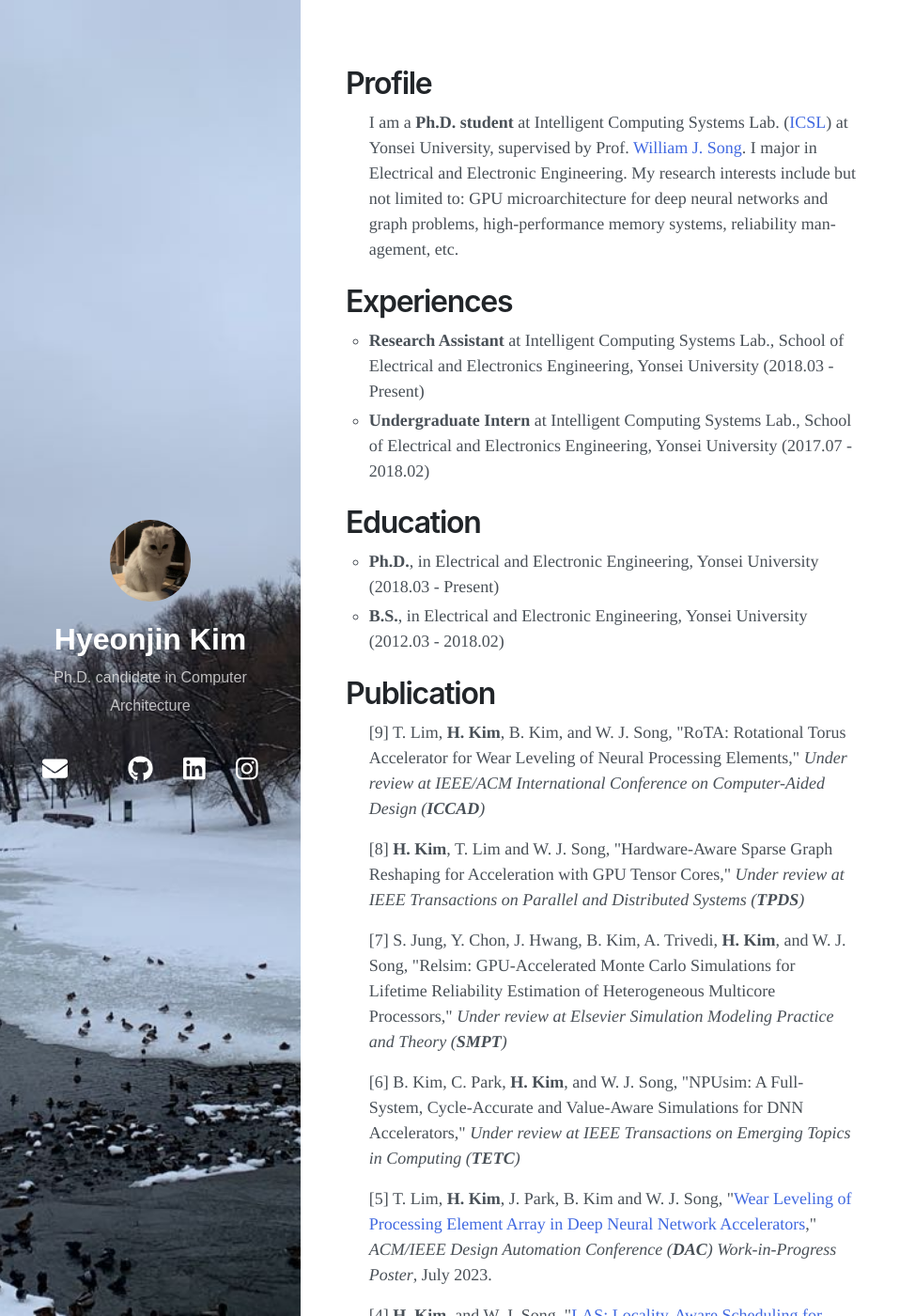
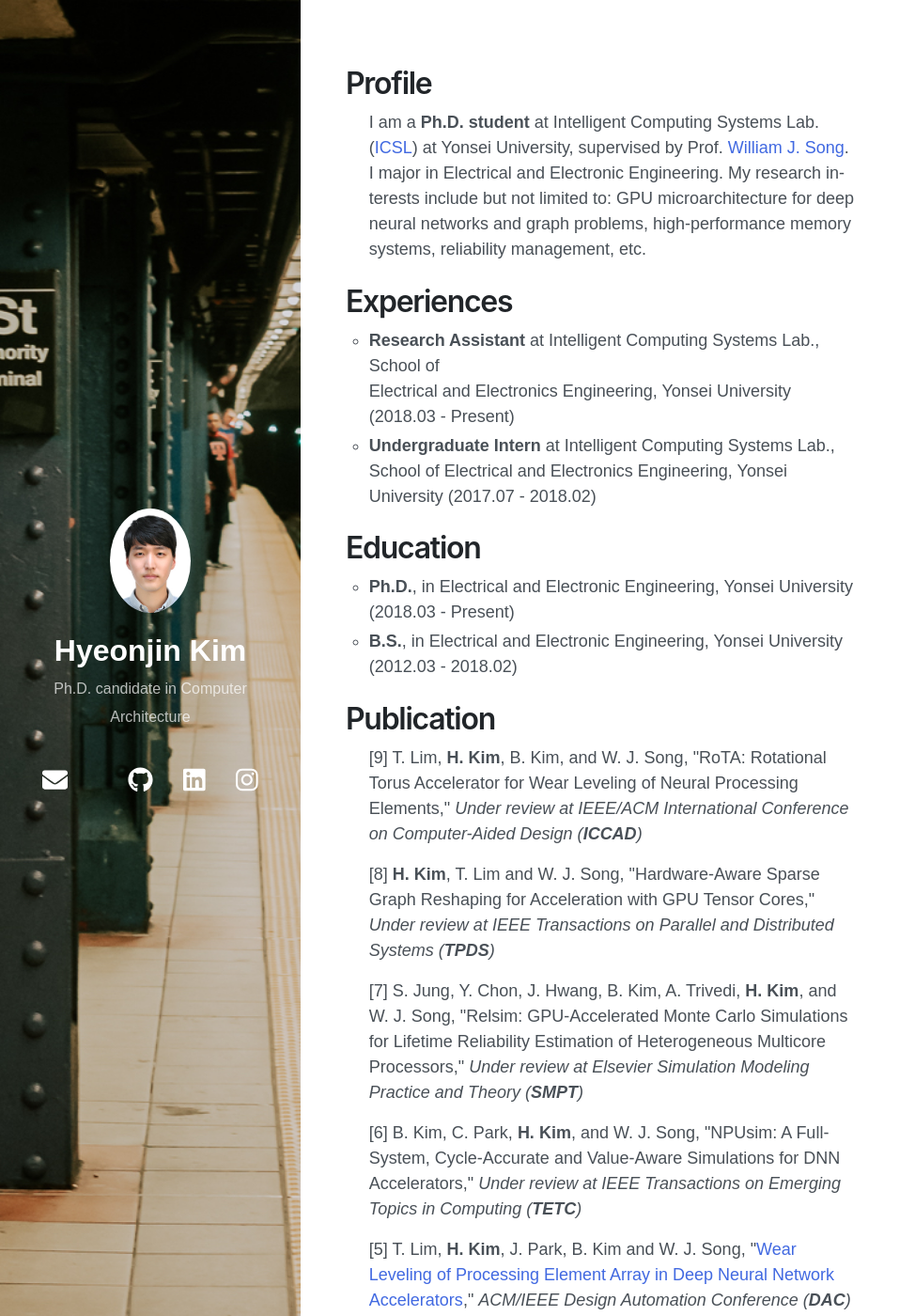
Before and after one commit to springrain12/springrain12.github.io, a Jekyll site: the page built from index.html, in a window 1280 px wide and 1400 px high. Shown: the whole window at 94% size, without its empty margins (0-974 px from the left). Built offline with Jekyll 4.4.1, drawn with Linux system fonts in a browser that asks for light colours; nearby versions of some CDN libraries; the list of posts is cut into pages by our own code; a style sheet for code colours, icons or effects is not loaded.

Commit message:
photo update

```diff
--- a/_config.yml
+++ b/_config.yml
@@ -3,10 +3,13 @@ title: Hyeonjin Kim
 description: Ph.D. candidate in Computer Architecture
 url: https://springrain12.github.io/
 #url: /about/
-avatar: /avatar.jpeg
+#avatar: /avatar.jpeg
+avatar: /hyeonjin.jpg
 paginate: 5
 permalink: pretty
-cover_image: /bg.jpeg
+cover_image: /DSC00559.jpg
+  # cover_image: /bg.jpeg
+
 
 # method to change cover image background color
 #cover_bg_coloro: rgb(40, 73, 77)
--- a/_sass/_variables.scss
+++ b/_sass/_variables.scss
@@ -32,7 +32,7 @@
   --body-color: var(--gray-700);
   --body-bg: #fff;
 
-  --text-font: Times, "Times New Roman", "Free Serif", "Noto Serif", TimesNewRomanPSMT, "Droid Serif";
+  /*--text-font: Times, "Times New Roman", "Free Serif", "Noto Serif", TimesNewRomanPSMT, "Droid Serif"; */
 
   --link-color: var(--blue);
   --link-hover-color: #1c7ed6;
```
Also changed, not shown: DSC00559.jpg (added), hyeonjin.jpg (added).
